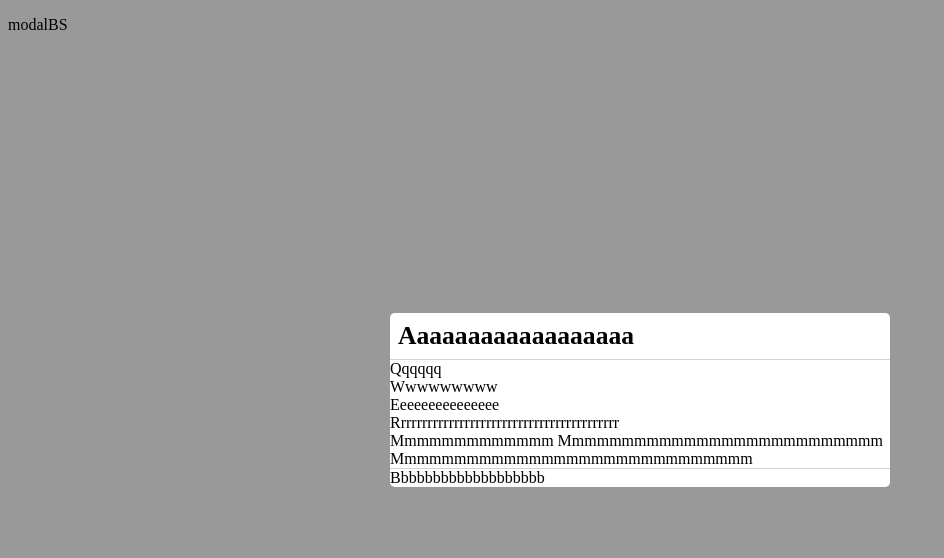
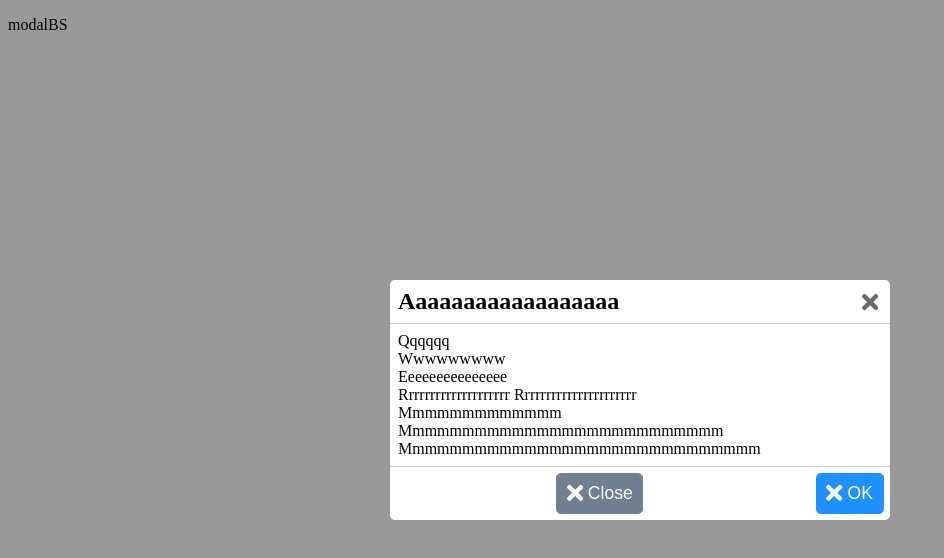
Before and after one commit to apcrf/app-box, a plain HTML site: page modal-bs.html in a window 1280 px wide. Shown: the whole page, without its empty margins (0-944 px from the left). Drawn offline with Linux system fonts and the light colour scheme.

Commit message:
Update modal-bs.html

```diff
--- a/modal-bs.html
+++ b/modal-bs.html
@@ -25,13 +25,13 @@
 				width: 500px;
 				max-width: 100vw;
 				max-height: 90vh;
-				pointer-events: none;
 				border-radius: 0.3rem;
 				background: White;
 			"
 		>
 			<!-- header -->
 			<div style="
+					display: flex;
 					border-bottom: 1px solid LightGrey;
 				"
 			>
@@ -39,30 +39,107 @@
 				<h1 style="
 						overflow: hidden;
 						margin: 0.5rem;
-						font-size: 1.6rem;
+						font-size: 1.5rem;
 					"
 				>
 					Aaaaaaaaaaaaaaaaaa
 				</h1>
+				<!-- btnClose -->
+				<button type="button" onclick="console.log('Close')" style="
+						margin-left: auto;
+						cursor: pointer;
+						padding: 0.3rem 0.7rem;
+						user-select: none;
+						border: 1px solid transparent;
+						color: DimGrey;
+						background-color: transparent;
+					"
+				>
+					<svg xmlns="http://www.w3.org/2000/svg" viewBox="0 0 352 552" fill="currentColor" style="
+							height: 1.6rem;
+							vertical-align: middle;
+							padding-top: 0.2rem;
+						"
+					>
+						<path d="M242.72 256l100.07-100.07c12.28-12.28 12.28-32.19 0-44.48l-22.24-22.24c-12.28-12.28-32.19-12.28-44.48 0L176 189.28 75.93 89.21c-12.28-12.28-32.19-12.28-44.48 0L9.21 111.45c-12.28 12.28-12.28 32.19 0 44.48L109.28 256 9.21 356.07c-12.28 12.28-12.28 32.19 0 44.48l22.24 22.24c12.28 12.28 32.2 12.28 44.48 0L176 322.72l100.07 100.07c12.28 12.28 32.2 12.28 44.48 0l22.24-22.24c12.28-12.28 12.28-32.19 0-44.48L242.72 256z">
+						</path>
+					</svg>
+				</button>
+
 			</div>
 			<!-- body -->
 			<div style="
+					margin: 0.5rem;
 					word-break: break-word;
 				"
 			>
 				Qqqqqq<br>
 				Wwwwwwwww<br>
 				Eeeeeeeeeeeeeee<br>
-				Rrrrrrrrrrrrrrrrrrrrrrrrrrrrrrrrrrrrrrrrrr<br>
+				Rrrrrrrrrrrrrrrrrrrr Rrrrrrrrrrrrrrrrrrrrrr<br>
 				Mmmmmmmmmmmmm Mmmmmmmmmmmmmmmmmmmmmmmmmm Mmmmmmmmmmmmmmmmmmmmmmmmmmmmm<br>
 			</div>
 			<!-- footer -->
 			<div style="
+					display: flex;
 					border-top: 1px solid LightGrey;
-					overflow: hidden;
 				"
 			>
-				Bbbbbbbbbbbbbbbbbbb
+
+				<!-- btnClose -->
+				<button type="button" onclick="console.log('Close')" style="
+						margin: 0.4rem;
+						margin-left: auto;
+						cursor: pointer;
+						padding: 0.3rem 0.6rem;
+						user-select: none;
+						font-size: 1.1rem;
+						line-height: 1.6;
+						border: 1px solid SlateGrey;
+						border-radius: 0.3rem;
+						color: White;
+						background-color: SlateGrey;
+					"
+				>
+					<svg xmlns="http://www.w3.org/2000/svg" viewBox="0 0 352 552" fill="currentColor" style="
+							height: 1.6rem;
+							vertical-align: middle;
+							padding-bottom: 0.1rem;
+						"
+					>
+						<path d="M242.72 256l100.07-100.07c12.28-12.28 12.28-32.19 0-44.48l-22.24-22.24c-12.28-12.28-32.19-12.28-44.48 0L176 189.28 75.93 89.21c-12.28-12.28-32.19-12.28-44.48 0L9.21 111.45c-12.28 12.28-12.28 32.19 0 44.48L109.28 256 9.21 356.07c-12.28 12.28-12.28 32.19 0 44.48l22.24 22.24c12.28 12.28 32.2 12.28 44.48 0L176 322.72l100.07 100.07c12.28 12.28 32.2 12.28 44.48 0l22.24-22.24c12.28-12.28 12.28-32.19 0-44.48L242.72 256z">
+						</path>
+					</svg>
+					Close
+				</button>
+
+				<!-- btnOK -->
+				<button type="button" onclick="console.log('OK')" style="
+						margin: 0.4rem;
+						margin-left: auto;
+						cursor: pointer;
+						padding: 0.3rem 0.6rem;
+						user-select: none;
+						font-size: 1.1rem;
+						line-height: 1.6;
+						border: 1px solid DodgerBlue;
+						border-radius: 0.3rem;
+						color: White;
+						background-color: DodgerBlue;
+					"
+				>
+					<svg xmlns="http://www.w3.org/2000/svg" viewBox="0 0 352 552" fill="currentColor" style="
+							height: 1.6rem;
+							vertical-align: middle;
+							padding-bottom: 0.1rem;
+						"
+					>
+						<path d="M242.72 256l100.07-100.07c12.28-12.28 12.28-32.19 0-44.48l-22.24-22.24c-12.28-12.28-32.19-12.28-44.48 0L176 189.28 75.93 89.21c-12.28-12.28-32.19-12.28-44.48 0L9.21 111.45c-12.28 12.28-12.28 32.19 0 44.48L109.28 256 9.21 356.07c-12.28 12.28-12.28 32.19 0 44.48l22.24 22.24c12.28 12.28 32.2 12.28 44.48 0L176 322.72l100.07 100.07c12.28 12.28 32.2 12.28 44.48 0l22.24-22.24c12.28-12.28 12.28-32.19 0-44.48L242.72 256z">
+						</path>
+					</svg>
+					OK
+				</button>
+
 			</div>
 		</div>
 	</div>
```
